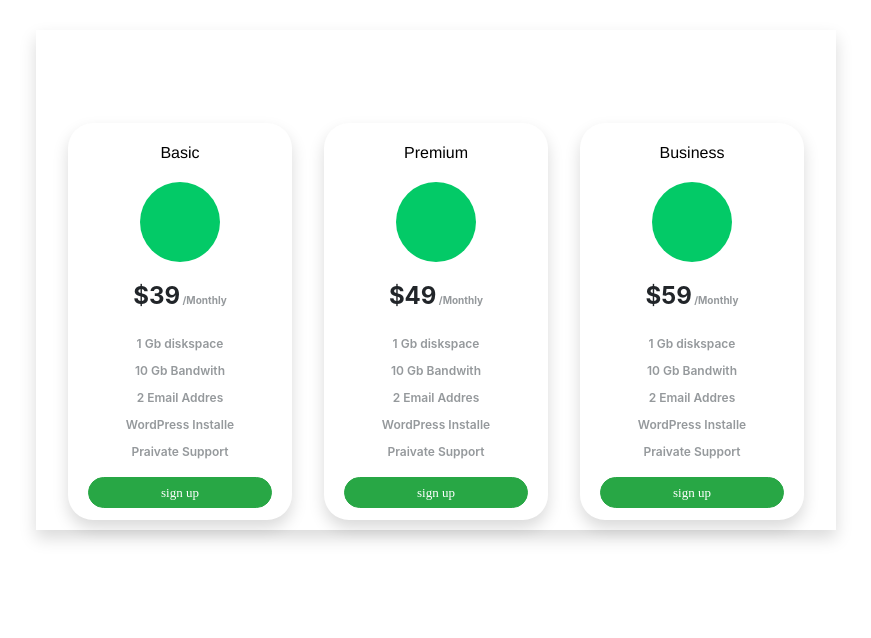
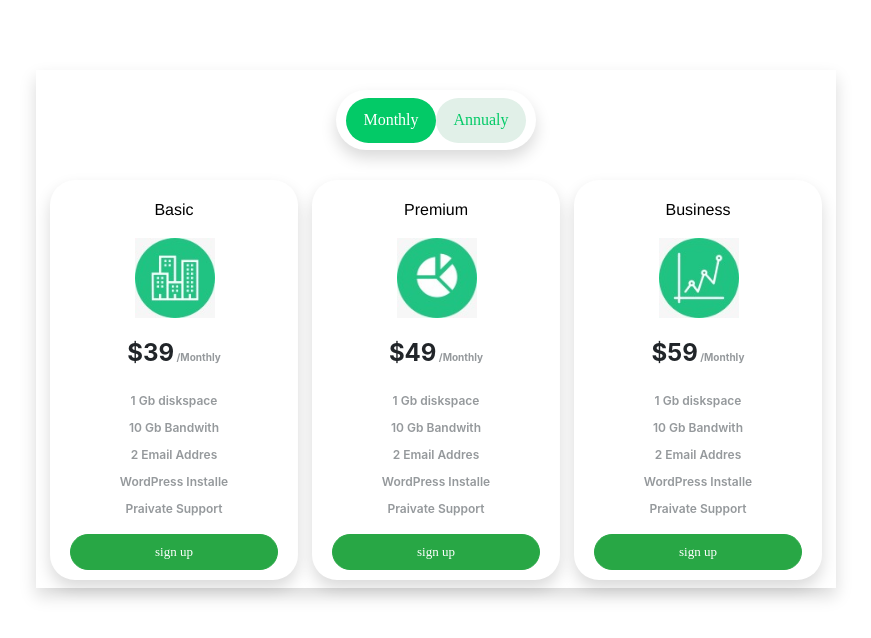
Before and after one commit to nimaborokh/pricebox, a plain HTML site: page price box/index.html in a window 1280 px wide. Shown: the whole page, without its empty margins (204-1075 px from the left). Drawn offline with nearby package versions, Linux system fonts and the light colour scheme.

Commit message:
fouck css and html

```diff
--- a/css/style.css
+++ b/css/style.css
@@ -1,20 +1,29 @@
+body {
+    height: 100vh;
+}
+
 .back {
     background-color: rgb(255, 255, 255);
     width: 800px;
-    height: 500px;
+    height: 518px;
     margin: auto;
+    margin-top: 70px;
     display: flex;
-    align-items: flex-end;
-    box-sizing: border-box;
-    padding-bottom: 10px;
+    flex-direction: column;
+}
+.backbuttom {
+    display: flex;
+    align-self: flex-end;
+    width: 100%;
+
     justify-content: space-evenly;
-    margin-top: 30px;
 }
 form {
-    width: 28%;
+    width: 31%;
     background-color: rgb(255, 255, 255);
-    height: 81%;
+    height: 102.6%;
     border-radius: 25px;
+
 }
 h5 {
     color: black;
@@ -24,70 +33,110 @@ h5 {
     justify-content: center;
     margin-top: 20px;
 }
-.circle {
-    width: 80px;
-    height: 80px;
-    background-color: #03ca67;
-    display: flex;
-    margin-left: auto;
-    margin-right: auto;
-    margin-top: 20px;
-}
-.praice1::after{
+.praice1::after {
     content: " /Monthly";
     font-size: x-small;
     font-weight: bold;
     color: rgb(149, 153, 156);
 }
-.praice2::after{
+.praice2::after {
     content: " /Monthly";
     font-size: x-small;
     font-weight: bold;
     color: rgb(149, 153, 156);
 }
-.praice3::after{
+.praice3::after {
     content: " /Monthly";
     font-size: x-small;
     font-weight: bold;
     color: rgb(149, 153, 156);
 }
-ul{
-    list-style-type:none;
+ul {
+    list-style-type: none;
     display: flex;
     align-items: center;
     padding-left: 0;
     padding-top: 16px;
     flex-direction: column;
-
-
 }
-ul li:first-child{
+ul li:first-child {
     font-size: x-large;
     font-weight: bolder;
     margin-bottom: 12px;
-
 }
-ul li:not(:first-child){
+ul li:not(:first-child) {
     font-size: 12px;
-    font-weight:600 ;
+    font-weight: 600;
     color: rgb(149, 153, 156);
     padding-top: 9px;
 }
-a{
+a {
     display: flex;
     justify-content: center;
     align-items: flex-end;
     text-decoration: none;
     margin-left: 20px;
     margin-right: 20px;
-    padding-top:4.5px ;
-    padding-bottom: 4.5px;
+    padding-top: 7px;
+    padding-bottom: 7px;
     margin-top: -10;
     border: 1px solid black;
     font-size: small;
-    font-family: 'Times New Roman', Times, serif;
-
-
-}a:hover{
+    font-family: "Times New Roman", Times, serif;
+}
+a:hover {
     text-decoration: none;
 }
+img {
+    position: relative;
+    width: 80px;
+    height: 80px;
+    left: 85px;
+    top: 11px;
+    margin-bottom: 12px;
+}
+.radio-toolbar input[type="radio"] {
+    opacity: 0;
+    position: fixed;
+    width: 0;
+}
+.radio-toolbar label {
+    display: flex;
+    background-color: #e1f0e8;
+    padding: 10px 20px;
+    font-family: sans-serif, Arial;
+    font-size: 16px;
+    color:#03ca67;
+    border-radius: 100px;
+    width: 90px;
+    height: 45px;
+    justify-content: center;
+    align-items: center;
+    font-family: 'Times New Roman', Times, serif;
+}
+.radio-toolbar input[type="radio"]:checked + label {
+    background-color: #03ca67;
+    color: rgb(255, 255, 255);
+
+    border-radius: 100px;
+}
+.radio-toolbar label:hover {
+    background-color: rgb(59, 143, 105);
+}
+.radio-toolbar {
+    width: 200px;
+    height: 60px;
+    display: flex;
+    align-items: center;
+    justify-content: center;
+    padding-top: 8px;
+    border-radius: 80px;
+    margin-bottom: 10px;
+
+    background-color: rgb(255, 255, 255);
+}
+.backinput {
+    display: flex;
+    justify-content: center;
+    padding: 20px;
+}
--- a/price box/index.html
+++ b/price box/index.html
@@ -20,9 +20,35 @@
     </head>
     <body>
         <div class="back shadow">
+            <div class="backinput">
+                <div class="radio-toolbar shadow">
+                    <input
+                        type="radio"
+                        id="radioApple"
+                        name="radioFruit"
+                        value="apple"
+                        checked
+                    />
+                    <label for="radioApple">Monthly</label>
+
+                    <input
+                        type="radio"
+                        id="radioBanana"
+                        name="radioFruit"
+                        value="banana"
+                    />
+                    <label for="radioBanana">Annualy</label>
+                </div>
+            </div>
+            <div class="backbuttom">
                 <form class="shadow" action="">
                     <h5>Basic</h5>
-                <div class="rounded-circle circle"></div>
+
+                    <img
+                        class="img"
+                        src="../image/WhatsApp Image 2022-05-17 at 02.14.44.jpeg"
+                        alt=""
+                    />
                     <ul>
                         <li class="praice1">$39</li>
                         <li>1 Gb diskspace</li>
@@ -35,7 +61,11 @@
                 </form>
                 <form class="shadow vasat" action="">
                     <h5>Premium</h5>
-                <div class="rounded-circle circle"></div>
+                    <img
+                        src="../image/WhatsApp Image 2022-05-17 at 02.14.44 (2).jpeg"
+                        alt=""
+                    />
+
                     <ul>
                         <li class="praice2">$49</li>
                         <li>1 Gb diskspace</li>
@@ -48,6 +78,7 @@
                 </form>
                 <form class="shadow" action="">
                     <h5>Business</h5>
+                    <img src="../image/WhatsApp Image 2022-05-17 at 02.14.44 (1).jpeg" alt="">
                     <div class="rounded-circle circle"></div>
                     <ul>
                         <li class="praice3">$59</li>
@@ -59,6 +90,7 @@
                     </ul>
                     <a class="btn-success rounded-pill" href="#">sign up</a>
                 </form>
+            </div>
         </div>
 
         <!-- Optional JavaScript -->
```
Also changed, not shown: image/WhatsApp Image 2022-05-17 at 02.14.44 (1).jpeg (added), image/WhatsApp Image 2022-05-17 at 02.14.44 (2).jpeg (added), image/WhatsApp Image 2022-05-17 at 02.14.44.jpeg (added). Lines whose indentation alone changed are shown as unchanged.
